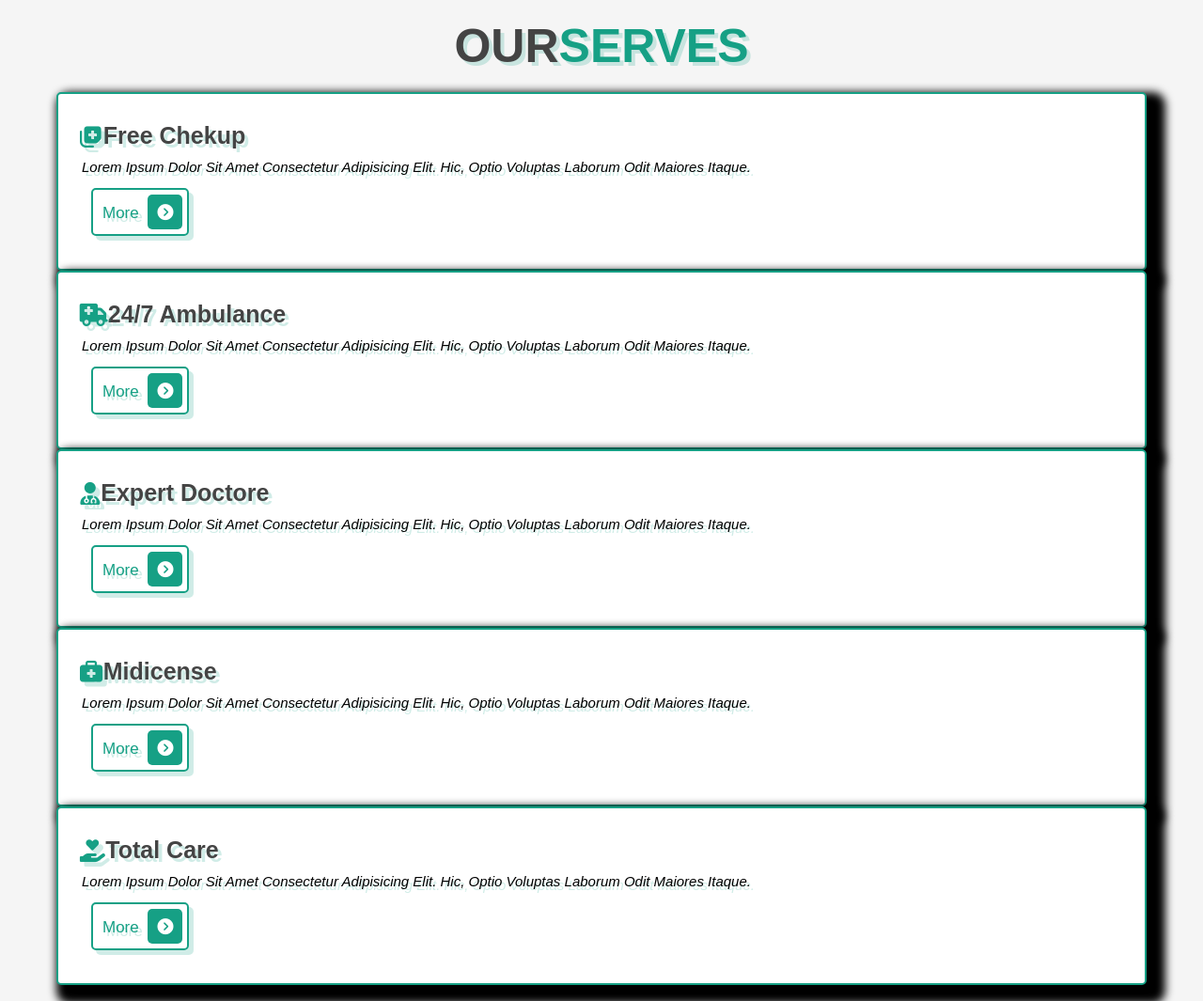
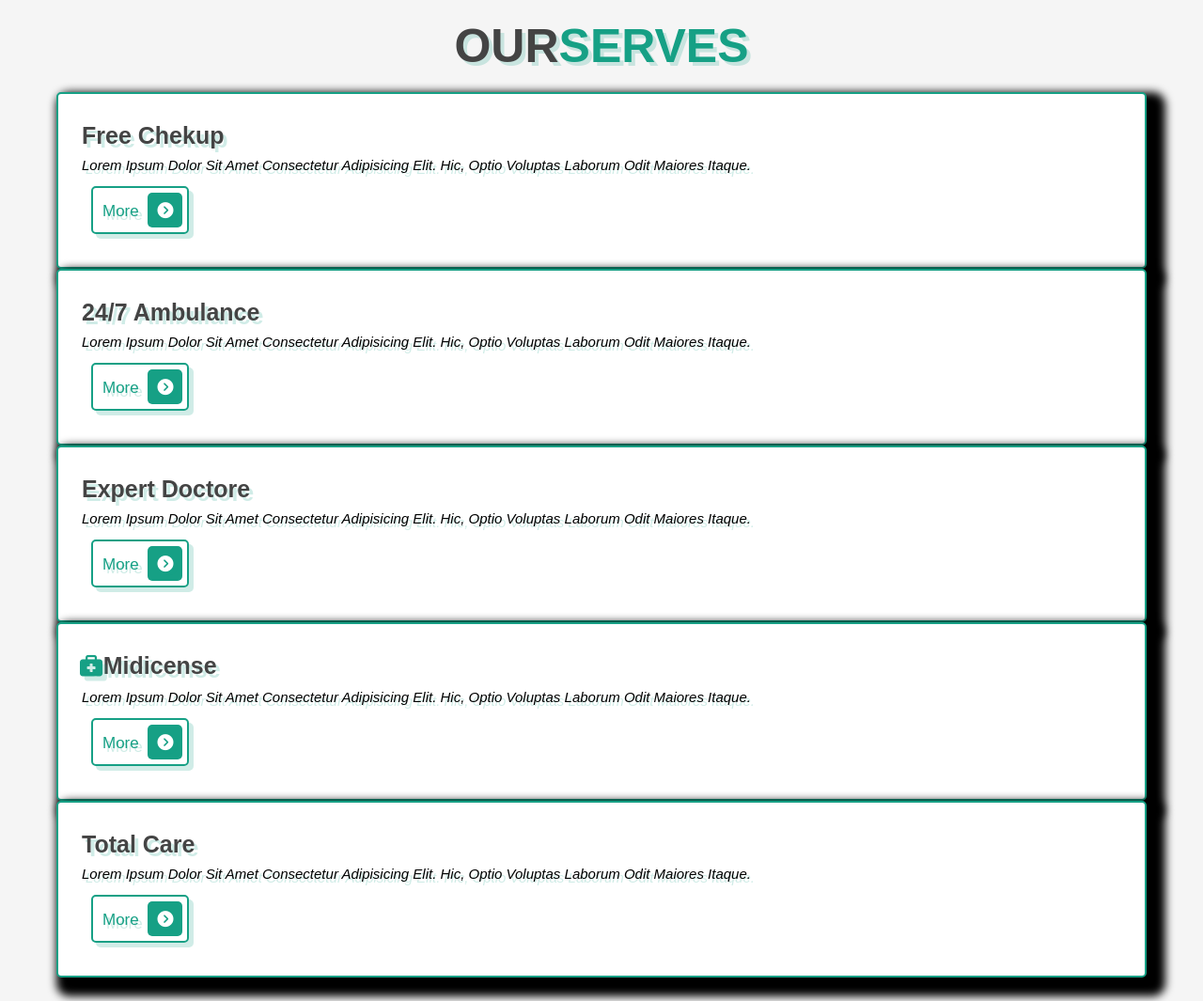
Before and after one commit to jasbx/hospital-website, a plain HTML site: page index.html in a window 1280 px wide. Shown: the part 760-1825 px from the top of the page at 94% size. Drawn offline with nearby package versions, Linux system fonts and the light colour scheme.

Commit message:
Update index.html

```diff
--- a/index.html
+++ b/index.html
@@ -109,7 +109,7 @@
     <div class="row">
       <div class="col-md-4">
         <div class="box">
-          <i class="fa-solid fa-notes-medical"></i>
+
           <h3>free chekup</h3>
           <p>Lorem ipsum dolor sit amet consectetur adipisicing elit. Hic, optio voluptas laborum odit maiores itaque.</p>
           <a href="#" class="btn btn-primary">more <span class="fa-solid fa-circle-chevron-right"></span></a>
@@ -117,7 +117,7 @@
       </div>
       <div class="col-md-4">
         <div class="box">
-          <i class="fa-solid fa-truck-medical"></i>
+
           <h3>24/7 ambulance</h3>
           <p>Lorem ipsum dolor sit amet consectetur adipisicing elit. Hic, optio voluptas laborum odit maiores itaque.</p>
           <a href="#" class="btn btn-primary">more <span class="fa-solid fa-circle-chevron-right"></span></a>
@@ -125,7 +125,7 @@
       </div>
       <div class="col-md-4">
         <div class="box">
-          <i class="fa-solid fa-user-doctor"></i>
+
           <h3>expert doctore</h3>
           <p>Lorem ipsum dolor sit amet consectetur adipisicing elit. Hic, optio voluptas laborum odit maiores itaque.</p>
           <a href="#" class="btn btn-primary">more <span class="fa-solid fa-circle-chevron-right"></span></a>
@@ -141,7 +141,7 @@
       </div>
       <div class="col-md-4">
         <div class="box">
-          <i class="fa-solid fa-hand-holding-heart"></i>
+
           <h3>total care</h3>
           <p>Lorem ipsum dolor sit amet consectetur adipisicing elit. Hic, optio voluptas laborum odit maiores itaque.</p>
           <a href="#" class="btn btn-primary">more <span class="fa-solid fa-circle-chevron-right"></span></a>
```
